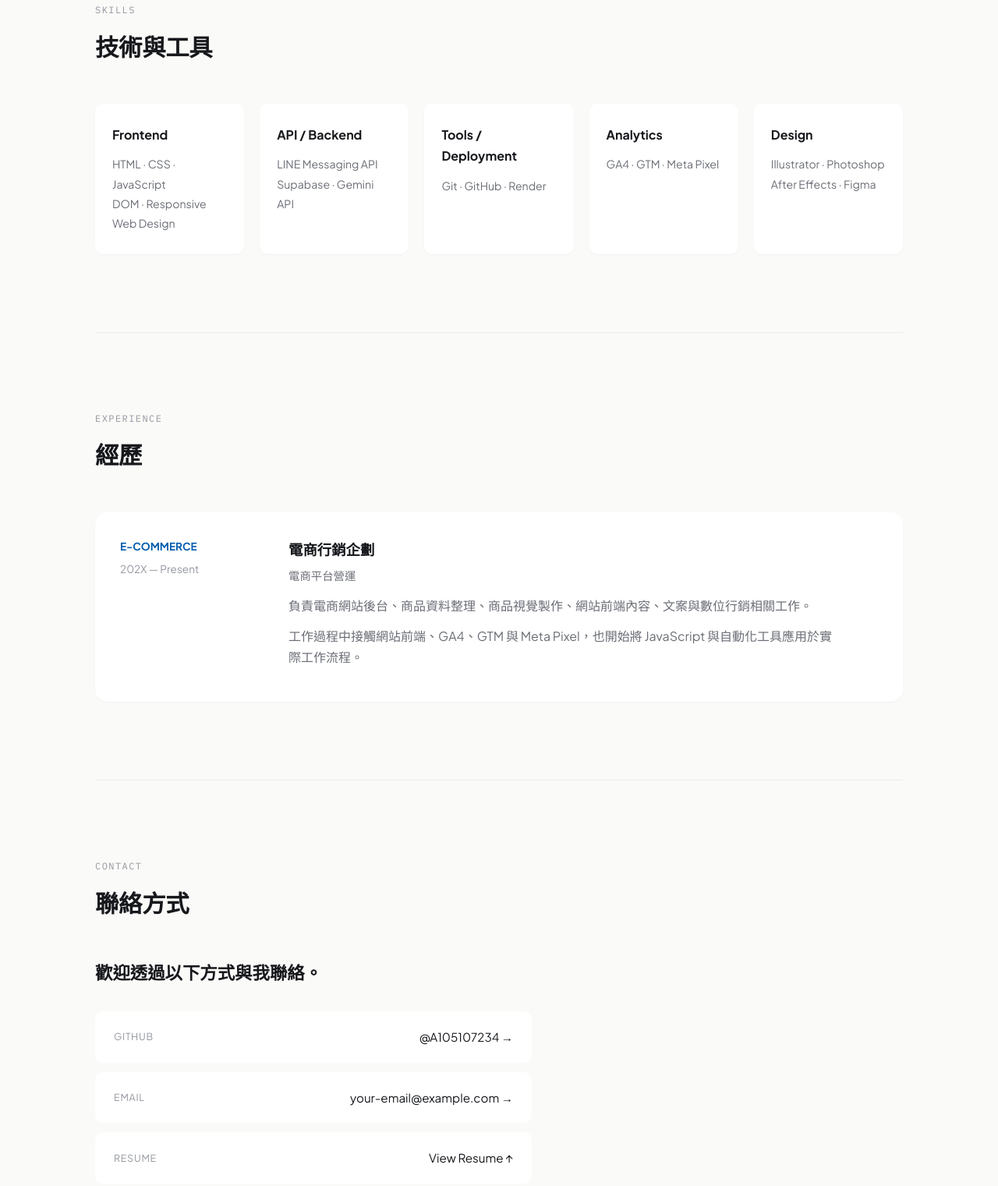
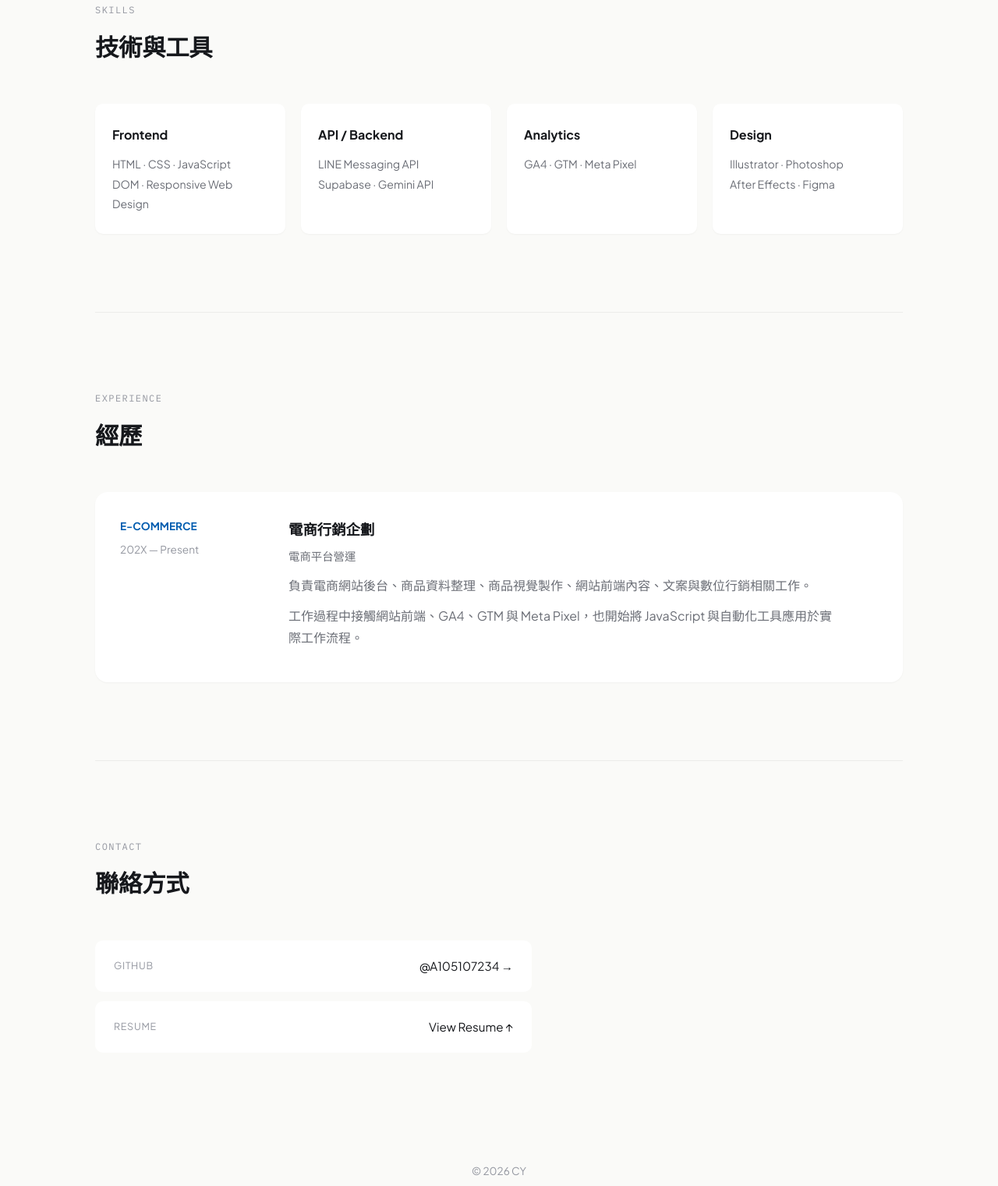
Before and after one commit to A105107234/CY_2026., a plain HTML site: page index.html in a window 1280 px wide. Shown: the part 2831-4352 px from the top of the page at 78% size. Drawn offline with Linux system fonts and the light colour scheme.

Commit message:
Update index.html 小改

```diff
--- a/index.html
+++ b/index.html
@@ -214,10 +214,6 @@
           <p class="skill-text">LINE Messaging API<br />Supabase · Gemini API</p>
         </div>
         <div class="skill-card">
-          <p class="skill-title">Tools / Deployment</p>
-          <p class="skill-text">Git · GitHub · Render</p>
-        </div>
-        <div class="skill-card">
           <p class="skill-title">Analytics</p>
           <p class="skill-text">GA4 · GTM · Meta Pixel</p>
         </div>
@@ -257,17 +253,17 @@
       </div>
 
       <div class="contact-wrap">
-        <p class="contact-lead">歡迎透過以下方式與我聯絡。</p>
+        <p class="contact-lead"> </p>
 
         <div class="contact-links">
           <a href="https://github.com/A105107234" target="_blank" rel="noopener noreferrer">
             <span>GitHub</span>
             <span>@A105107234 →</span>
           </a>
-          <a href="mailto:your-email@example.com">
+          <!--<a href="mailto:your-email@example.com">
             <span>Email</span>
             <span>your-email@example.com →</span>
-          </a>
+          </a>-->
           <a href="#">
             <span>Resume</span>
             <span>View Resume ↑</span>
```
